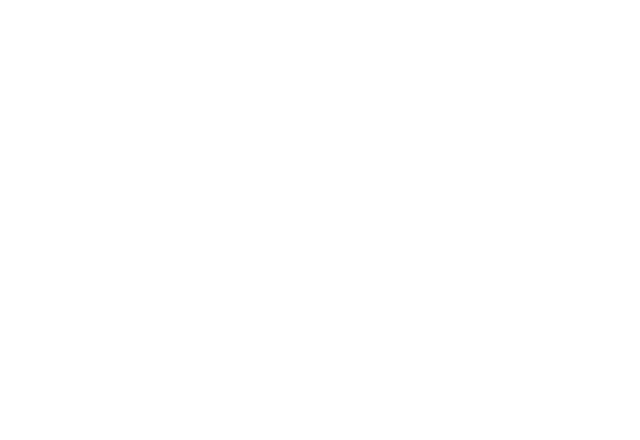
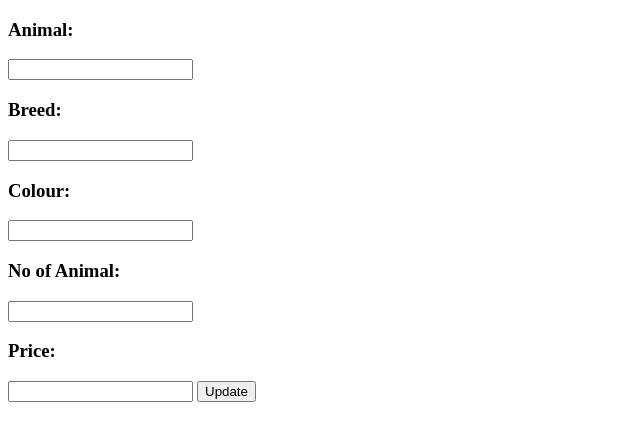
Before and after one commit to mohd-tahzeeb-khan/PetShop-using-Servlet, a plain HTML site: page update.html in a window 1280 px wide. Shown: the whole page, without its empty margins (0-640 px from the left). Drawn offline with Linux system fonts and the light colour scheme.

Commit message:
working on html files

```diff
--- a/update.html
+++ b/update.html
@@ -3,9 +3,21 @@
 <head>
     <meta charset="UTF-8">
     <meta name="viewport" content="width=device-width, initial-scale=1.0">
-    <title>Document</title>
+    <title>UPDATE</title>
 </head>
 <body>
-
+    <form action="update" method="post">
+        <h3>Animal: </h3>
+        <input type="text" name="animal" id="animal">
+        <h3>Breed: </h3>
+        <input type="text" name="breed" id="breed">
+        <h3>Colour: </h3>
+        <input type="text" name="colour" id="colour">
+        <h3>No of Animal: </h3>
+        <input type="text" name="no" id="no">
+        <h3>Price: </h3>
+        <input type="text" name="price" id="price">
+        <input type="submit" value="Update">
+    </form>
 </body>
 </html>
```
Also changed, not shown: add.html (+1 -1 lines), index.html (+1 -1 lines), report.html (+1 -1 lines), sells.html (+1 -1 lines).
